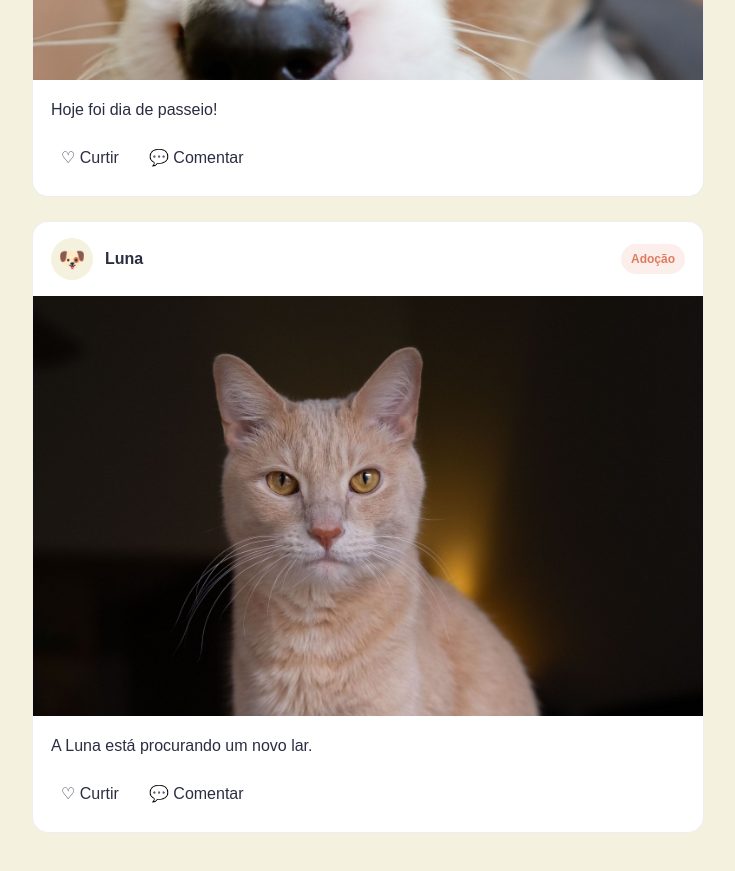
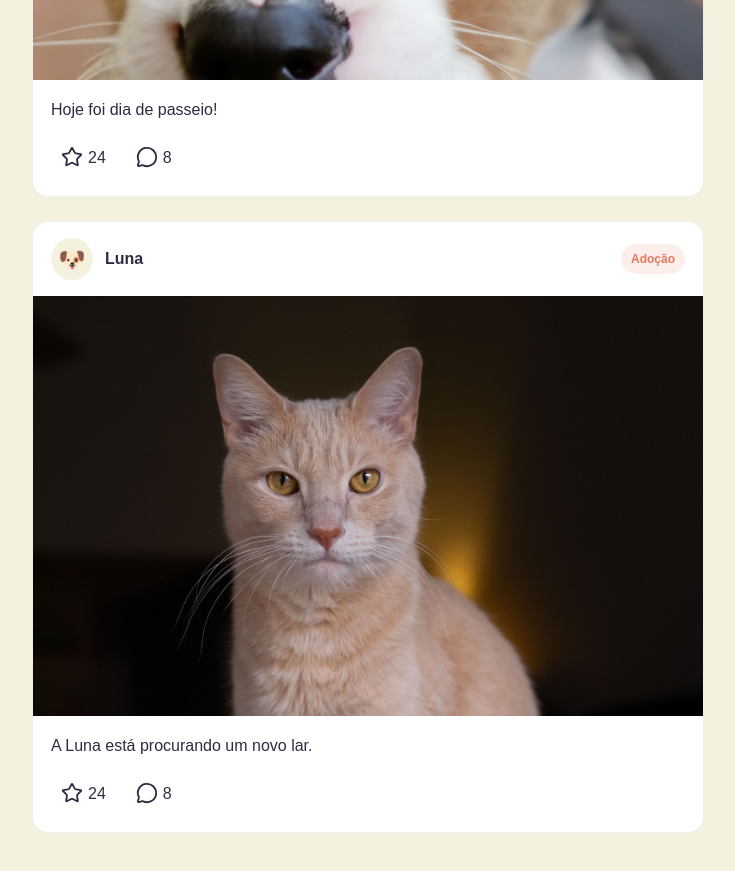
Before and after one commit to maiarakothe/petbook, a Next.js app in the folder frontend/: page / in a window 1280 px wide. Shown: the part 820-1691 px from the top of the page, without its empty margins (272-1007 px from the left). Built offline with nearby package versions, Linux system fonts and the light colour scheme.

Commit message:
feat: usa estrela como botão curtir

```diff
--- a/frontend/components/PostCard/PostCard.module.css
+++ b/frontend/components/PostCard/PostCard.module.css
@@ -76,13 +76,16 @@
 
 .actions button {
   border: none;
-  background: transparent;
   cursor: pointer;
+  display: flex;
   color: var(--text-main);
   padding: 8px 10px;
-  border-radius: var(--border-radius);
 }
 
-.actions button:hover {
-  background: var(--bg-offwhite);
+.actions span {
+  padding-left: 5px;
 }
+
+.actions button.liked {
+    color: #f5c542;
+}
--- a/frontend/components/PostCard/PostCard.tsx
+++ b/frontend/components/PostCard/PostCard.tsx
@@ -1,5 +1,10 @@
+"use client";
+
 import styles from "./PostCard.module.css";
 import Image from "next/image";
+
+import { Star, MessageCircle } from "lucide-react";
+import { useState } from "react";
 
 interface PostCardProps {
   petName: string;
@@ -14,6 +19,7 @@ export default function PostCard({
   image,
   caption,
 }: PostCardProps) {
+  const [curtido, setCurtido] = useState(false)
   return (
     <article className={styles.card}>
 
@@ -48,8 +54,16 @@ export default function PostCard({
         <p>{caption}</p>
 
         <div className={styles.actions}>
-          <button>♡ Curtir</button>
-          <button>💬 Comentar</button>
+
+          <button type="button" onClick={() => setCurtido(!curtido)} className={curtido ? styles.liked : ""}>
+            <Star size={22} fill={curtido ? "currentColor" : "none"} />
+            <span>24</span>
+          </button>
+
+          <button >
+            <MessageCircle size={22} />
+            <span>8</span>
+          </button>
         </div>
 
       </div>
```
